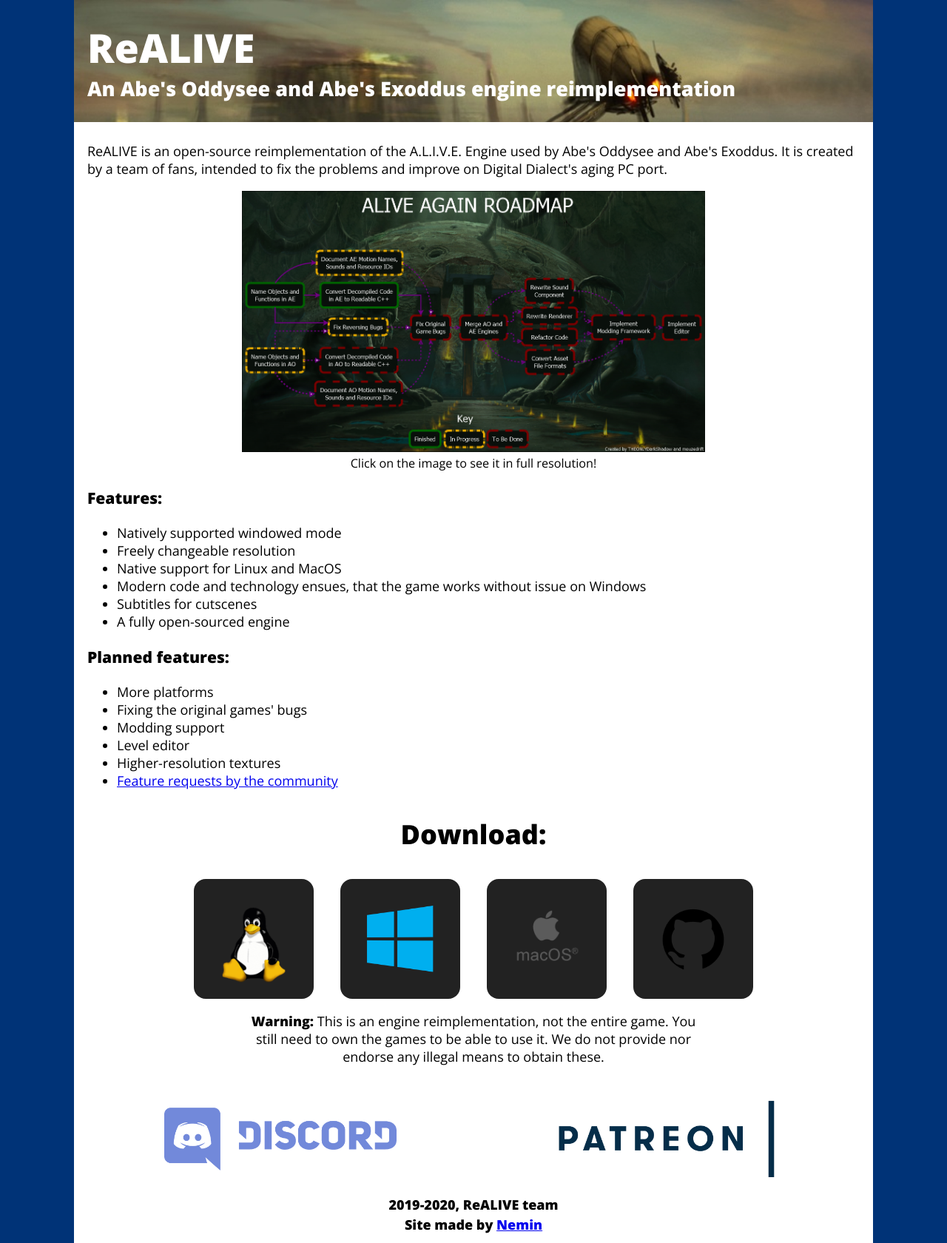
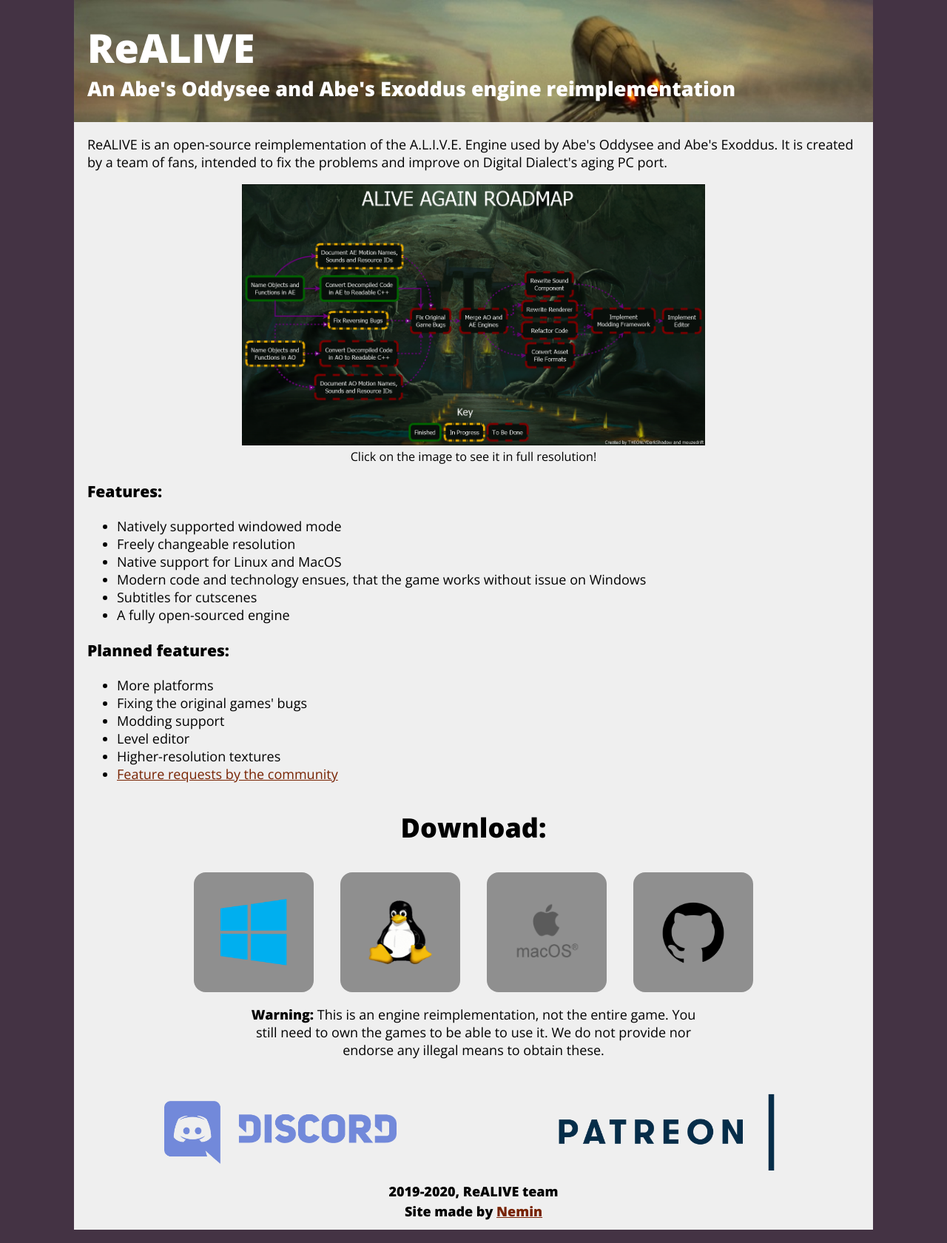
Before and after one commit to AliveTeam/AliveTeam.github.io, a Jekyll site: the page built from index.html, in a window 1280 px wide. Shown: the whole page at 74% size. Built offline with Jekyll 4.4.1, drawn with Linux system fonts in a browser that asks for light colours.

Commit message:
Moved images into a folder. Changed style a bit.

```diff
--- a/index.html
+++ b/index.html
@@ -14,7 +14,7 @@
 ReALIVE is an open-source reimplementation of the A.L.I.V.E. Engine used by Abe's Oddysee and Abe's Exoddus. It is created by a team of fans, intended to fix the problems and improve on Digital Dialect's aging PC port.
 </p>
 
-<a id="roadmap" href="roadmap.png" target="_blank"><img alt="Engine roadmap"  src="roadmap.png"></a>
+<a id="roadmap" href="roadmap.png" target="_blank"><img alt="Engine roadmap"  src="imgs/roadmap.png"></a>
 
 <p id="subtitle">Click on the image to see it in full resolution!</p>
 
@@ -44,17 +44,17 @@
 <h3 id="download">Download:</h3>
 
 <ul id="downloads">
-<li><img alt="Linux" src="tux.png"></li>
-<li><a href="https://ci.appveyor.com/api/projects/paulsapps/alive-reversing/artifacts/build/ar-0.1-win32.zip?branch=master&job=Platform%3A%20x86"><img alt="Windows" src="windows.png"></a></li>
-<li><img alt="MacOS" src="macos.png"></li>
-<li><a href="https://github.com/AliveTeam/alive_reversing"><img alt="GitHub" src="gh.webp"></a></li>
+<li><a href="https://ci.appveyor.com/api/projects/paulsapps/alive-reversing/artifacts/build/ar-0.1-win32.zip?branch=master&job=Platform%3A%20x86"><img alt="Windows" src="imgs/windows.png"></a></li>
+<li><img alt="Linux" src="imgs/tux.png"></li>
+<li><img alt="MacOS" src="imgs/macos.png"></li>
+<li><a href="https://github.com/AliveTeam/alive_reversing"><img alt="GitHub" src="imgs/gh.webp"></a></li>
 </ul>
 
 <p id="warning"><b>Warning:</b> This is an engine reimplementation, not the entire game. You still need to own the games to be able to use it. We do not provide nor endorse any illegal means to obtain these.</p>
 
 <div id="links">
-<a id="discord" href="https://discord.gg/khs6KKS"><img alt="Join the Discord!" src="/dc.png"></a>
-<a id="patreon" href="https://www.patreon.com/alive"><img alt="Support on Patreon!" src="/patreon.png"></a>
+<a id="discord" href="https://discord.gg/khs6KKS"><img alt="Join the Discord!" src="imgs/dc.png"></a>
+<a id="patreon" href="https://www.patreon.com/alive"><img alt="Support on Patreon!" src="imgs/patreon.png"></a>
 </div>
 </main>
 
--- a/style.scss
+++ b/style.scss
@@ -9,7 +9,7 @@
   height: 100vh;
   min-height: 100vh;
 
-  background-color: #003377;
+  background-color: #434;
 }
 
 body {
@@ -19,12 +19,16 @@
   max-width: 60rem;
   width: calc(100% - 10rem);
 
-  background-color: white;
+  background-color: #efefef;
   min-height: 100vh;
 
   & > *:last-child {
     margin-bottom: 0;
     padding-bottom: 0.5rem;
+  }
+
+  a {
+    color: #720;
   }
 
   #links {
@@ -49,7 +53,7 @@
 
   header {
     padding: 1.5rem 1rem;
-    background-image: url("/city.jpg");
+    background-image: url("imgs/city.jpg");
     background-size: cover;
     color: white;
 
@@ -85,7 +89,7 @@
       padding: 2rem;
       margin-left: 1rem;
       margin-right: 1rem;
-      background-color: #222;
+      background-color: #8f8f8f;
       border-radius: 16px;
 
       width: 5rem;
@@ -94,12 +98,13 @@
       img {
         display: block;
         width: 100%;
+        height: 100%;
       }
     }
   }
 
   main {
-    padding: 0.5rem 1rem;
+    padding: 0 1rem;
 
     #roadmap {
       display: block;
```
Also changed, not shown: imgs/city.jpg (renamed from city.jpg), imgs/dc.png (renamed from dc.png), imgs/gh.webp (renamed from gh.webp), imgs/macos.png (renamed from macos.png), imgs/patreon.png (renamed from patreon.png), imgs/roadmap.png (renamed from roadmap.png), imgs/tux.png (renamed from tux.png), imgs/windows.png (renamed from windows.png).
